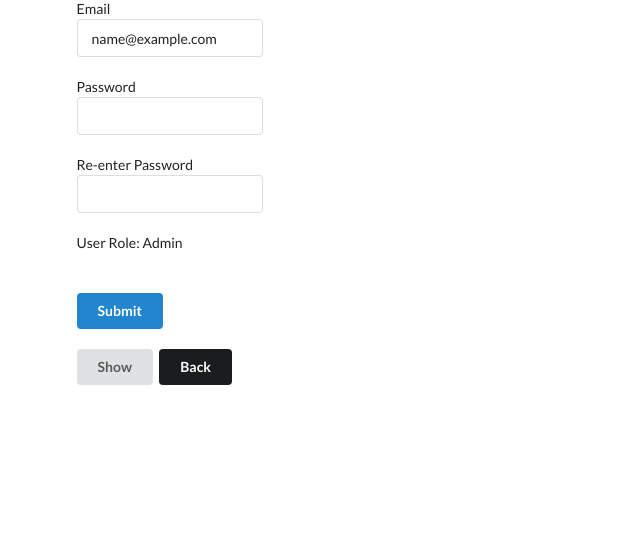
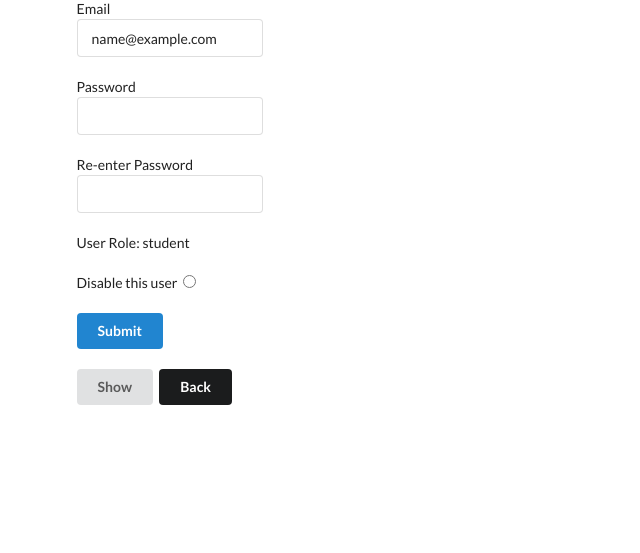
Before and after one commit to shreyas707/dct_assessment, a Rails app: page /users/1/edit in a window 1280 px wide. Shown: the part 129-682 px from the top of the page, without its empty margins (0-640 px from the left). Run offline with Rails 7, Linux system fonts and the light colour scheme; the visitor is signed in with stand-in values (Sample User, id 1); style sheets or scripts are compiled from the project's sources; some libraries are stand-ins or nearby versions.

Commit message:
pass needed when editing users. need to fix it next.

```diff
--- a/app/controllers/users_controller.rb
+++ b/app/controllers/users_controller.rb
@@ -47,7 +47,7 @@
 	end
 
 	def user_parameters
-		params.require(:user).permit(:name, :email, :password, :password_confirmation, :mobile, :role, :student_id)
+		params.require(:user).permit(:name, :email, :password, :password_confirmation, :mobile, :role, :student_id, :is_active)
 	end
 
 end
--- a/app/models/user.rb
+++ b/app/models/user.rb
@@ -18,4 +18,12 @@
     return true if self.role == "student"
   end
 
+  def active_for_authentication?
+    super and self.is_active?
+  end
+
+  def inactive_message
+    "You are not allowed to log in."
+  end
+
 end
--- a/app/views/users/_form.html.erb
+++ b/app/views/users/_form.html.erb
@@ -26,6 +26,8 @@
     <%= f.hidden_field :role, value: "admin" %>
     <br/><br/>
 
+    <label>Disable this user</label>&nbsp&nbsp<%= f.radio_button :is_active, value: false %><br/><br/>
+
   </div>
 
   <%= f.submit 'Submit', class: "ui primary button" %><br/><br/>
--- a/app/views/users/edit.html.erb
+++ b/app/views/users/edit.html.erb
@@ -1,6 +1,38 @@
 <h1>Editing User</h1>
 
-<%= render 'form' %>
+<%= form_for @user do |f| %>
+  <% if @user.errors.any? %>
+    <h4>These errors prohitibted the form from being saved: </h4>
+    <ul style = "color:red;">
+      <% @user.errors.full_messages.each do |msg| %>
+        <li><%= msg %></li>
+      <% end %>
+    </ul>
+  <% end %>
+
+  <div class = "field">
+
+    <label>Email</label><br/>
+    <div class="ui input"><%= f.text_field :email %></div>
+    <br/><br/>
+
+    <label>Password</label><br/>
+    <div class="ui input"><%= f.password_field :password %></div>
+    <br/><br/>
+
+    <label>Re-enter Password</label><br/>
+    <div class="ui input"><%= f.password_field :password_confirmation %></div>
+    <br/><br/>
+
+    <label>User Role: </label><%= @user.role %>
+    <br/><br/>
+
+    <label>Disable this user</label>&nbsp&nbsp<%= f.radio_button :is_active, value: false %><br/><br/>
+
+  </div>
+
+  <%= f.submit 'Submit', class: "ui primary button" %><br/><br/>
+<% end %>
 
 <%= link_to 'Show', @user, class: "ui button" %>
 <%= link_to 'Back', users_path, class: "ui black button" %>
--- a/app/views/users/index.html.erb
+++ b/app/views/users/index.html.erb
@@ -8,6 +8,7 @@
       <th>Name</th>
       <th>Email</th>
       <th>Mobile</th>
+      <th>Active</th>
       <th>Show</th>
     </tr>
   </thead>
@@ -18,6 +19,7 @@
         <td><%= user.student.try(:name) %></td>
         <td><%= user.email %></td>
         <td><%= user.student.try(:mobile) %></td>
+        <td><%= user.is_active %></td>
         <td><%= link_to 'Show', user %></td>
       </tr>
     <% end %>
--- /dev/null
+++ b/db/migrate/20170423173600_add_is_active_to_user.rb
@@ -0,0 +1,5 @@
+class AddIsActiveToUser < ActiveRecord::Migration
+  def change
+  	add_column :users, :is_active, :boolean, :default => true
+  end
+end
```
Also changed, not shown: db/schema.rb.
